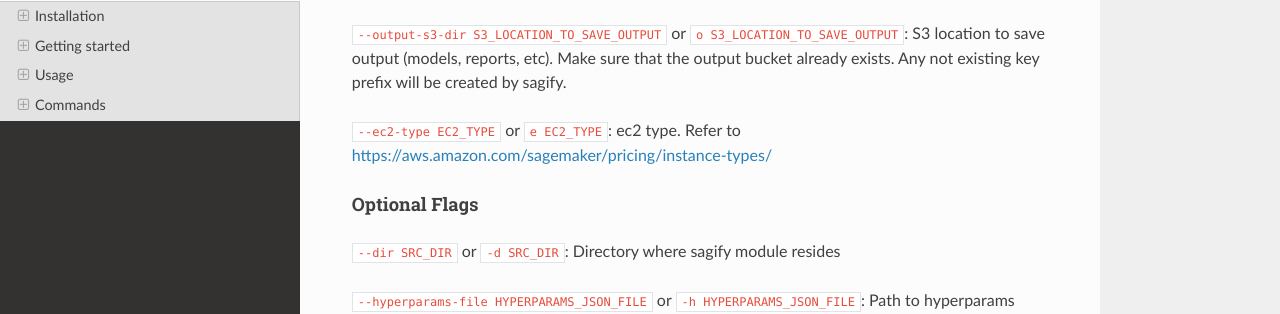
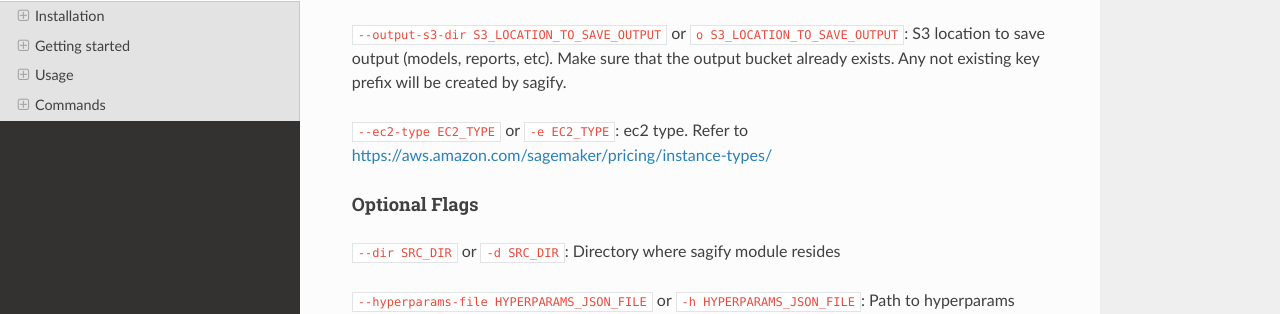
Before and after one commit to Kenza-AI/sagify, an MkDocs documentation site: the page built from docs/index.md, in a window 1280 px wide and 1400 px high, scrolled down 15017 px. Shown: the part 135-449 px from the top of the window. Built offline with MkDocs 1.6.1, drawn with Linux system fonts in a browser that asks for light colours; nearby versions of some CDN libraries; some of the changed text lies outside the part shown.

Commit message:
Fixed pre-existing docs typo for EC2 shorthand option.

```diff
--- a/docs/index.md
+++ b/docs/index.md
@@ -481,7 +481,7 @@ This command retrieves a Docker image from AWS Elastic Container Service and exe
 
 `--output-s3-dir S3_LOCATION_TO_SAVE_OUTPUT` or `o S3_LOCATION_TO_SAVE_OUTPUT`: S3 location to save output (models, reports, etc). Make sure that the output bucket already exists. Any not existing key prefix will be created by sagify.
 
-`--ec2-type EC2_TYPE` or `e EC2_TYPE`: ec2 type. Refer to <https://aws.amazon.com/sagemaker/pricing/instance-types/>
+`--ec2-type EC2_TYPE` or `-e EC2_TYPE`: ec2 type. Refer to <https://aws.amazon.com/sagemaker/pricing/instance-types/>
 
 #### Optional Flags
 
@@ -524,7 +524,7 @@ This command retrieves a Docker image from AWS Elastic Container Service and exe
 
 `--num-instances NUMBER_OF_EC2_INSTANCES` or `n NUMBER_OF_EC2_INSTANCES`: Number of ec2 instances
 
-`--ec2-type EC2_TYPE` or `e EC2_TYPE`: ec2 type. Refer to https://aws.amazon.com/sagemaker/pricing/instance-types/
+`--ec2-type EC2_TYPE` or `-e EC2_TYPE`: ec2 type. Refer to https://aws.amazon.com/sagemaker/pricing/instance-types/
 
 #### Optional Flags
 
```
